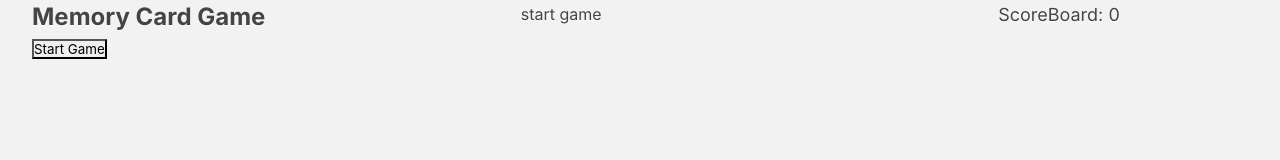
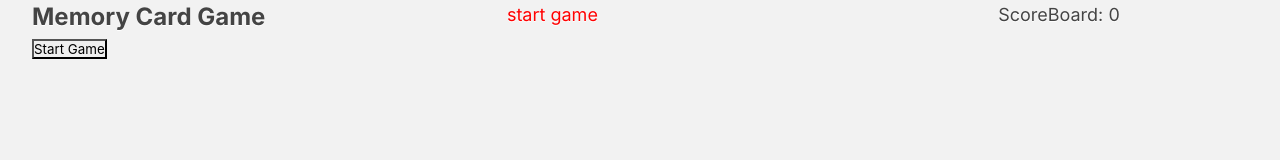
Before and after one commit to Endeyr/memory-game, a React (Vite) app: page / in a window 1280 px wide. Shown: the top 160 px of the page. Built offline with nearby package versions, Linux system fonts and the light colour scheme.

Commit message:
add style to message

```diff
--- a/src/styles/App.css
+++ b/src/styles/App.css
@@ -158,8 +158,6 @@
 		align-items: stretch;
 	}
 	.card {
-		border: 2px solid red;
-		border-radius: 5px;
 		min-width: 100px;
 		min-height: 200px;
 	}
@@ -173,4 +171,8 @@
 	.scoreboard {
 		font-size: large;
 	}
+	.message {
+		font-size: large;
+		color: red;
+	}
 }
```
